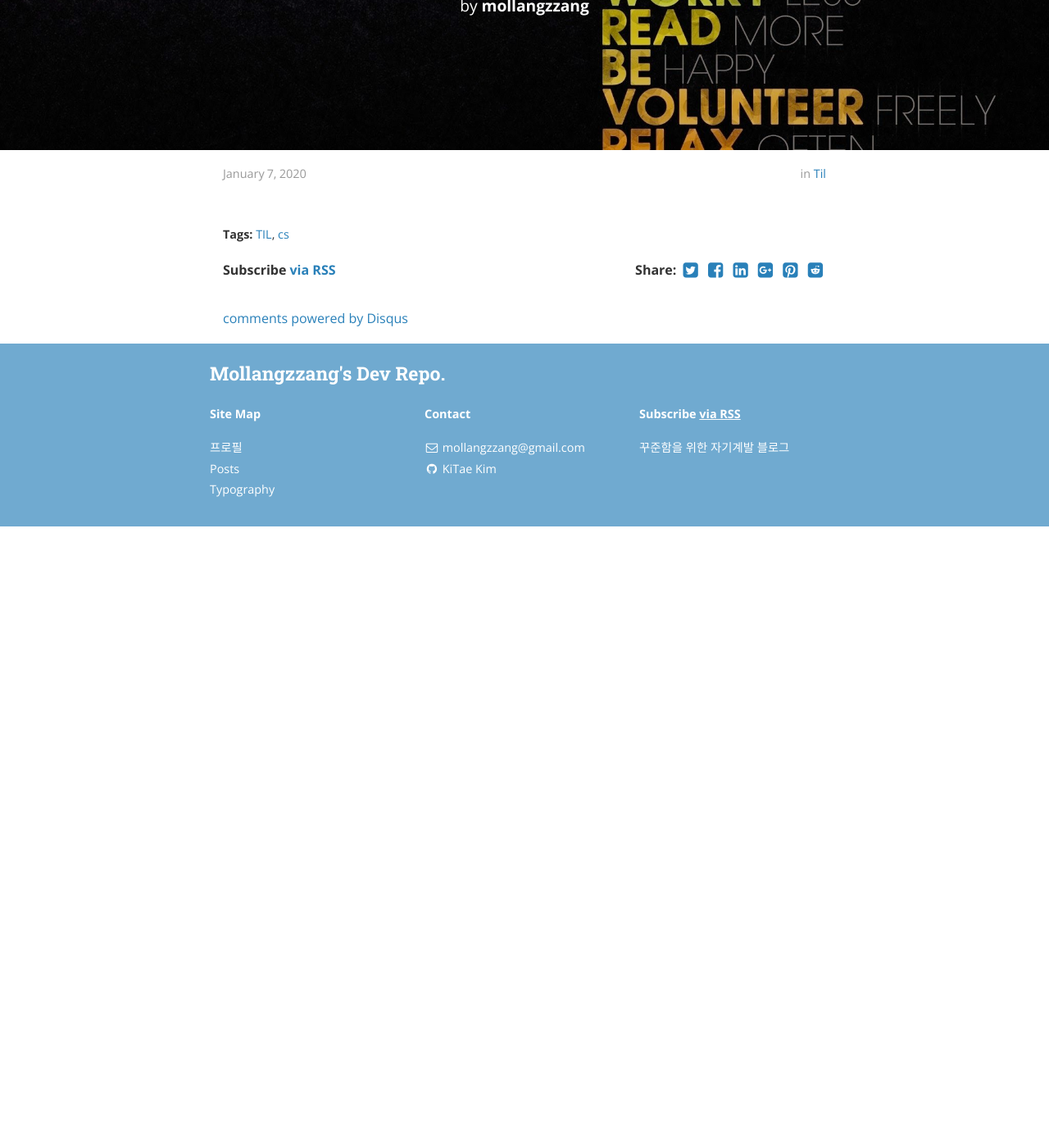
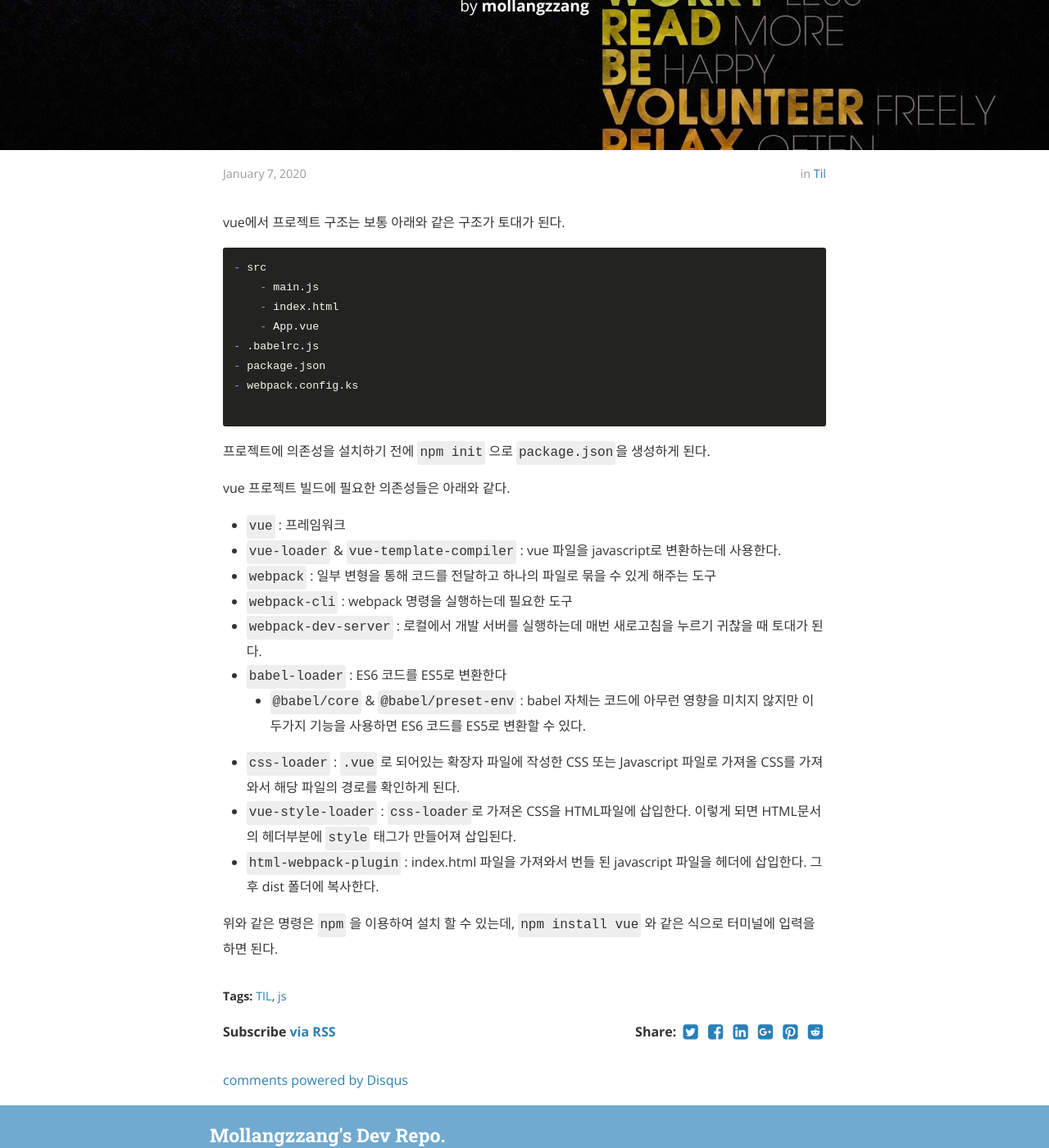
Before and after one commit to flash1117/flash1117.github.io, a Jekyll site: the page built from _posts/2020-01-07-TIL.markdown, in a window 1280 px wide and 1400 px high, scrolled down 320 px. Shown: the whole window at 82% size. Built offline with Jekyll 4.4.1, drawn with Linux system fonts in a browser that asks for light colours; nearby versions of some CDN libraries; comment, search, counter and statistics services are not loaded; before the commit the page ends 962 px from its top, so only the background shows below that.

Commit message:
update blog

````diff
--- a/_posts/2020-01-07-TIL.markdown
+++ b/_posts/2020-01-07-TIL.markdown
@@ -4,6 +4,36 @@ title:  "2020-01-07 TIL"
 date:   2020-01-07 13:00:59
 author: mollangzzang
 categories: TIL
-tags:	TIL cs
+tags:	TIL js
 cover:  "/assets/TIL.png"
 ---
+
+vue에서 프로젝트 구조는 보통 아래와 같은 구조가 토대가 된다.
+
+```
+- src
+    - main.js
+    - index.html
+    - App.vue
+- .babelrc.js
+- package.json
+- webpack.config.ks
+
+```
+
+프로젝트에 의존성을 설치하기 전에 `npm init` 으로 `package.json`을 생성하게 된다.
+
+vue 프로젝트 빌드에 필요한 의존성들은 아래와 같다.
+
+- `vue` : 프레임워크
+- `vue-loader` & `vue-template-compiler` : vue 파일을 javascript로 변환하는데 사용한다.
+- `webpack` : 일부 변형을 통해 코드를 전달하고 하나의 파일로 묶을 수 있게 해주는 도구
+- `webpack-cli` : webpack 명령을 실행하는데 필요한 도구
+- `webpack-dev-server` : 로컬에서 개발 서버를 실행하는데 매번 새로고침을 누르기 귀찮을 때 토대가 된다.
+- `babel-loader` : ES6 코드를 ES5로 변환한다
+    - `@babel/core` & `@babel/preset-env` : babel 자체는 코드에 아무런 영향을 미치지 않지만 이 두가지 기능을 사용하면 ES6 코드를 ES5로 변환할 수 있다.
+- `css-loader` : `.vue` 로 되어있는 확장자 파일에 작성한 CSS 또는 Javascript 파일로 가져올 CSS를 가져와서 해당 파일의 경로를 확인하게 된다.
+- `vue-style-loader` : `css-loader`로 가져온 CSS을 HTML파일에 삽입한다. 이렇게 되면 HTML문서의 헤더부분에 `style` 태그가 만들어져 삽입된다.
+- `html-webpack-plugin` : index.html 파일을 가져와서 번들 된 javascript 파일을 헤더에 삽입한다. 그 후 dist 폴더에 복사한다.
+
+위와 같은 명령은 `npm` 을 이용하여 설치 할 수 있는데, `npm install vue` 와 같은 식으로 터미널에 입력을 하면 된다.
````
Also changed, not shown: _posts/2020-01-09-TIL.markdown (added, +33 -0 lines), _posts/2020-01-10-boj 13460.markdown (added, +243 -0 lines).
